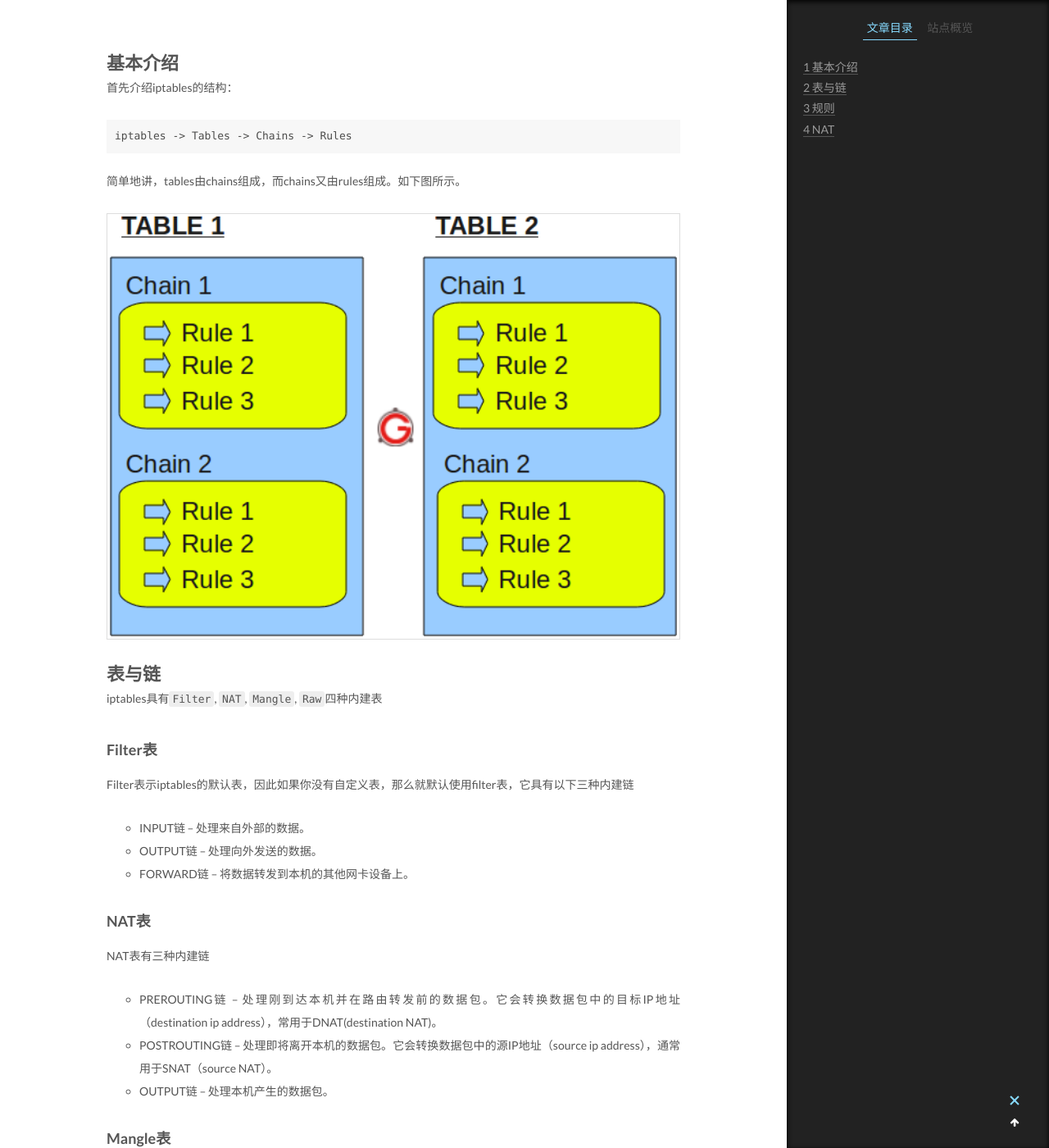
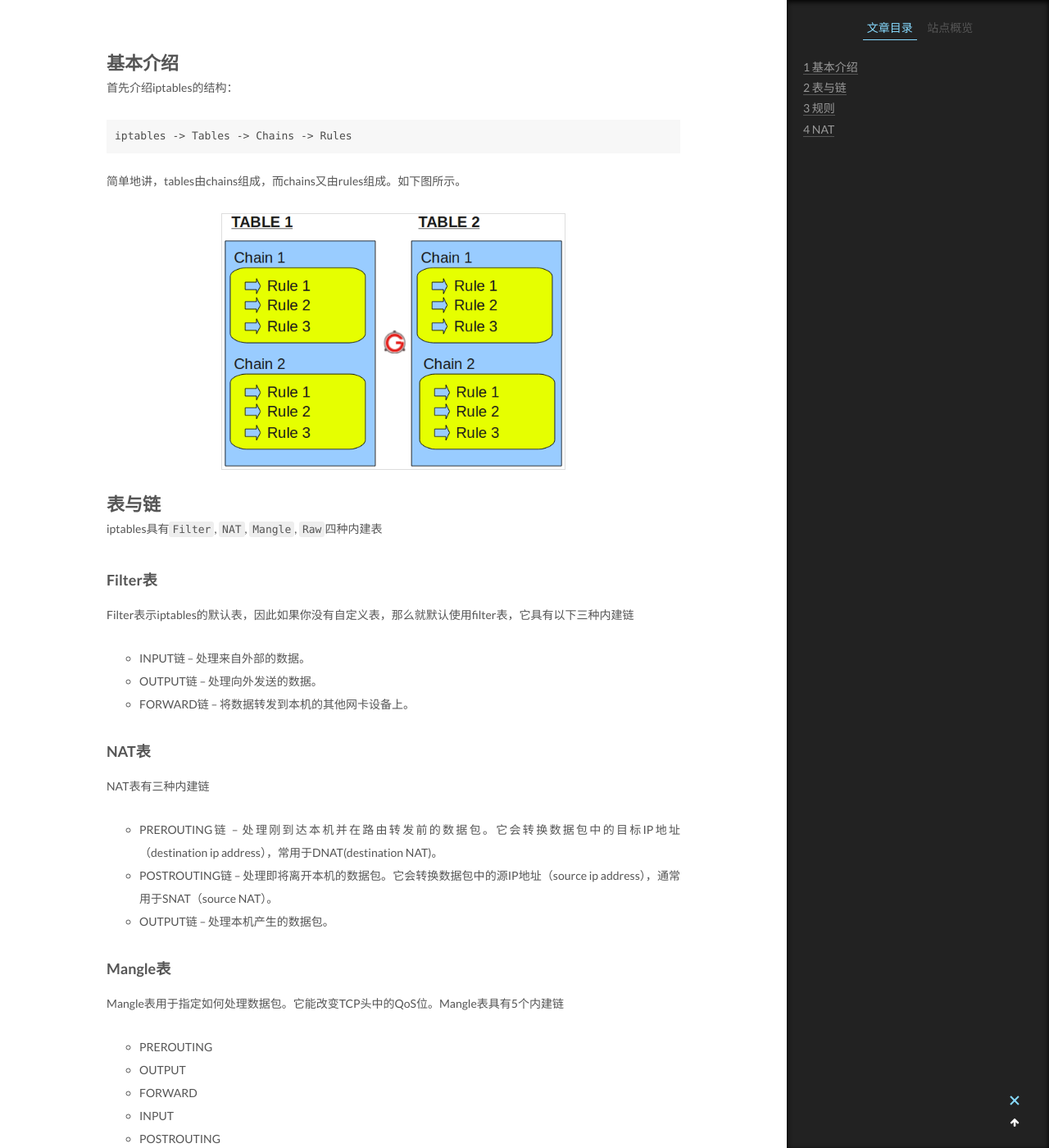
Before and after one commit to LynnChen1989/LynnChen1989.github.io, a Jekyll site: the page built from _posts/2017-11-01-iptables.md, in a window 1280 px wide and 1400 px high, scrolled down 407 px. Shown: the whole window at 82% size. Built offline with Jekyll 4.4.1, drawn with Linux system fonts in a browser that asks for light colours.

Commit message:
iptables

```diff
--- a/_posts/2017-11-01-iptables.md
+++ b/_posts/2017-11-01-iptables.md
@@ -18,7 +18,7 @@ iptables -> Tables -> Chains -> Rules
 
 简单地讲，tables由chains组成，而chains又由rules组成。如下图所示。
 
-<img src="/images/iptables/iptables1.png" width="100%"/>
+<img src="/images/iptables/iptables1.png" width="60%" height="60%"/>
 
 # 表与链
 
@@ -60,7 +60,7 @@ Raw表用于处理异常，它具有2个内建链
 
 **简单汇总如图**
 
-<img src="/images/iptables/iptables2.png" width="100%"/>
+<img src="/images/iptables/iptables2.png" width="60%" height="60%"/>
 
 
 # 规则
@@ -115,12 +115,12 @@ DNAT（Destination Network Address Translation,目的地址转换) 通常被叫
 这是我们在设置Linux网关或者防火墙时经常要用来的两种方式。以前对这两个都解释得不太清楚，现在我在这里解释一下。
 首先，我们要了解一下IP包的结构，如下图所示：
 
-<img src="/images/iptables/iptables3.jpg" width="100%"/>
+<img src="/images/iptables/iptables3.jpg" width="60%" height="60%"/>
 
 在任何一个IP数据包中，都会有Source IP Address与Destination IP Address这两个字段，数据包所经过的路由器也是根据这两个字段是判定数据包是由什么地方发过来的，它要将数据包发到什么地方去。而iptables的DNAT与SNAT就是根据这个原理，对Source IP Address与Destination IP Address进行修改。
 
 
-<img src="/images/iptables/iptables4.png" width="100%"/>
+<img src="/images/iptables/iptables4.png" width="60%" height="60%"/>
 
 
 图中正菱形的区域是对数据包进行判定转发的地方。在这里，系统会根据IP数据包中的destination ip address中的IP地址对数据包进行分发。如果destination ip adress是本机地址，数据将会被转交给INPUT链。如果不是本机地址，则交给FORWARD链检测。
```
